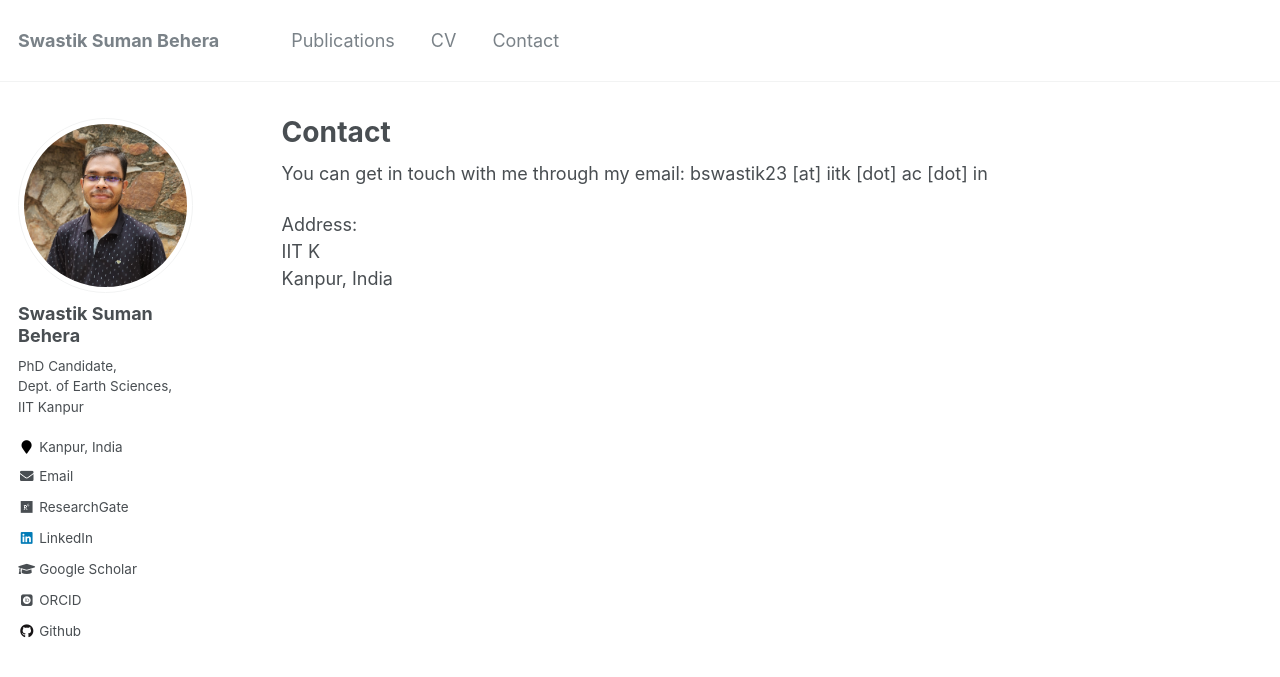
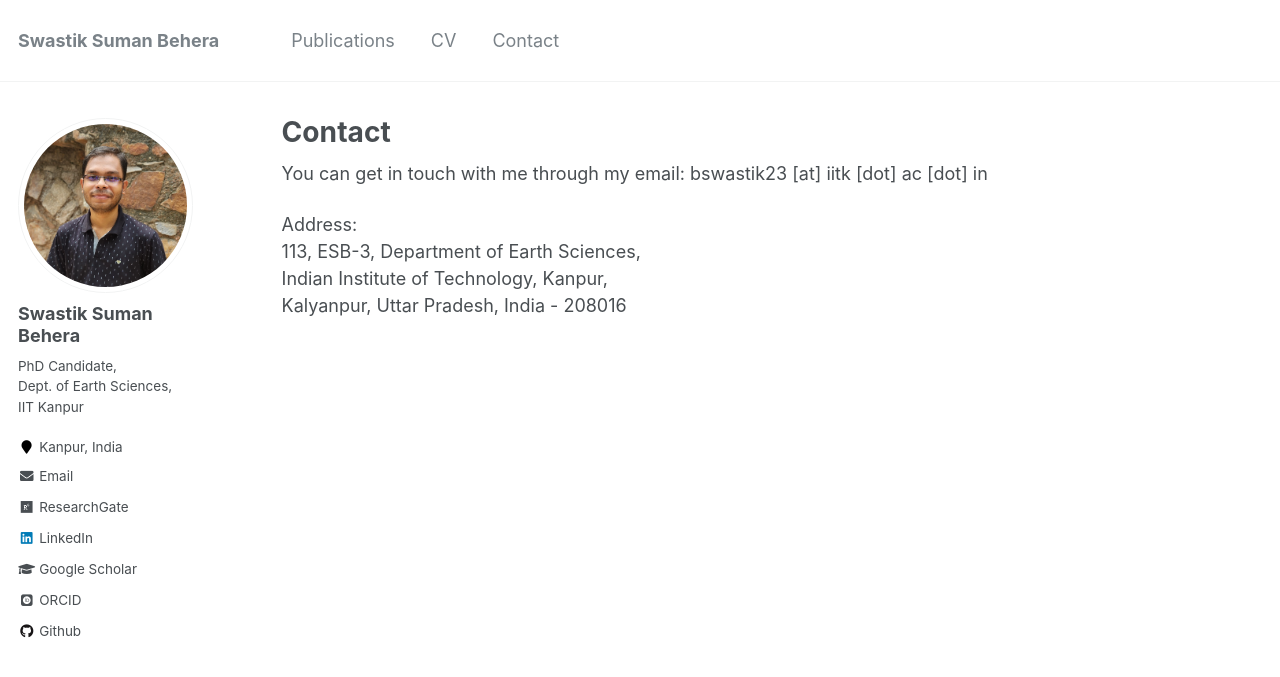
Before and after one commit to swastiksumanbehera/swastiksumanbehera.github.io, a Jekyll site: the page built from _pages/contact.md, in a window 1280 px wide. Shown: the top 677 px of the page. Built offline with Jekyll 4.4.1, drawn with Linux system fonts in a browser that asks for light colours; some web fonts are replaced.

Commit message:
Update contact.md

```diff
--- a/_pages/contact.md
+++ b/_pages/contact.md
@@ -7,5 +7,6 @@ author_profile: true
 You can get in touch with me through my email: bswastik23 [at] iitk [dot] ac [dot] in
 
 Address: <br/>
-IIT K <br/>
-Kanpur, India <br/>
+113, ESB-3, Department of Earth Sciences,<br/>
+Indian Institute of Technology, Kanpur,<br/>
+Kalyanpur, Uttar Pradesh, India - 208016<br/>
```
